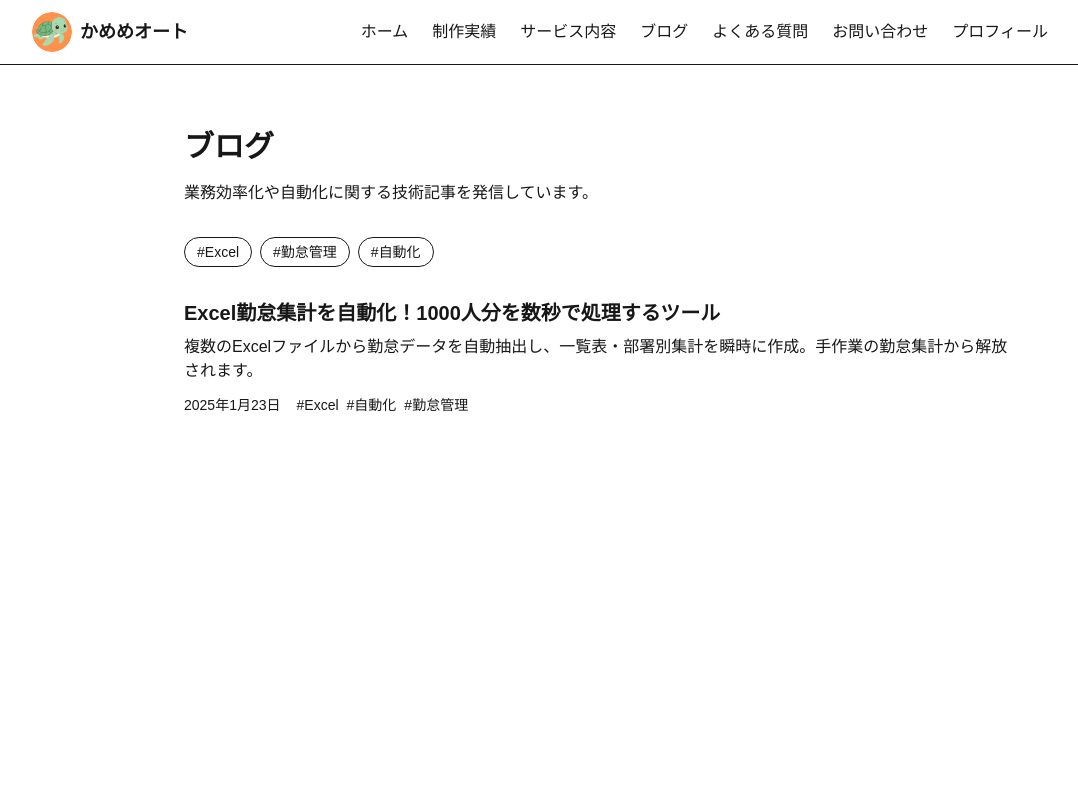
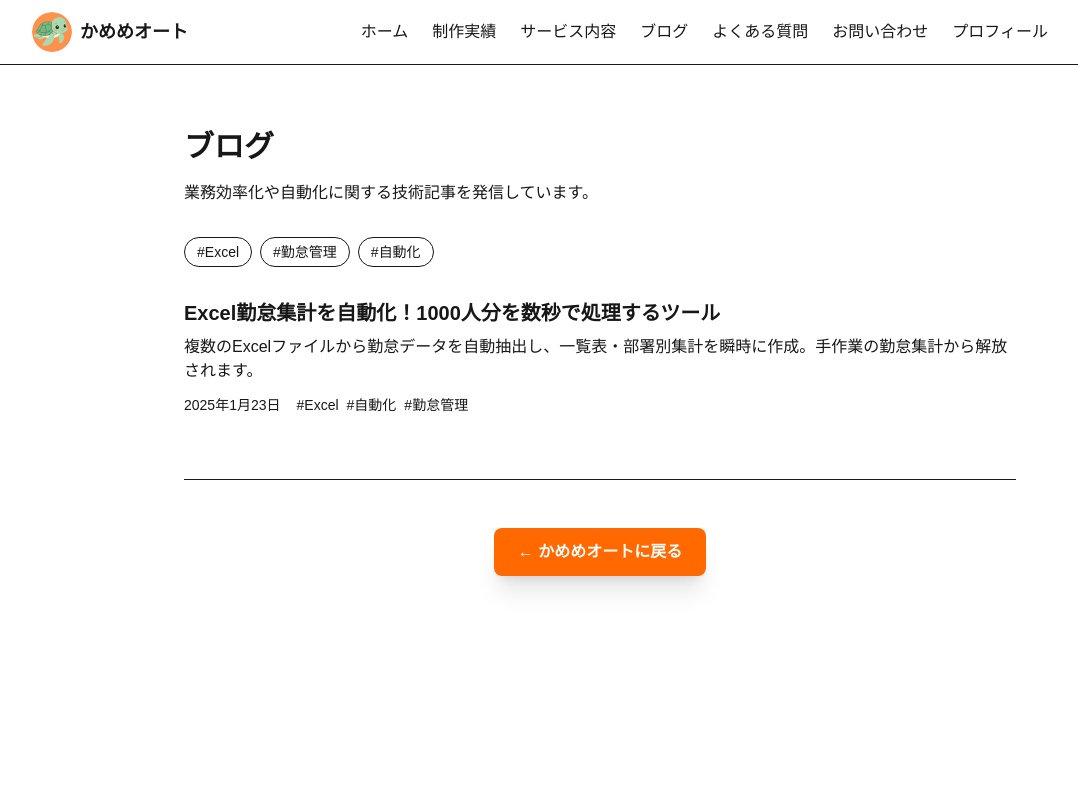
Before and after one commit to kashitaka0119/kameme-portfolio, a Next.js app: page /blog in a window 1280 px wide. Shown: the top 800 px of the page, without its empty margins (40-1118 px from the left). Built offline with nearby package versions, Linux system fonts and the light colour scheme; a web font is replaced by a local one.

Commit message:
かめめオートに戻るボタン追加

```diff
--- a/src/app/blog/[slug]/page.tsx
+++ b/src/app/blog/[slug]/page.tsx
@@ -131,12 +131,20 @@ export default async function BlogPostPage({ params }: Props) {
 
           {/* 記事フッター */}
           <footer className="mt-12 pt-8 border-t border-border">
+            <div className="flex flex-wrap items-center justify-between gap-4">
               <Link
                 href="/blog"
                 className="inline-flex items-center text-auto-primary hover:underline"
               >
                 ← 記事一覧に戻る
               </Link>
+              <Link
+                href="/"
+                className="inline-flex items-center gap-2 bg-orange-500 text-white px-4 py-2 rounded-lg hover:bg-orange-600 transition-colors shadow-xl font-bold"
+              >
+                かめめオートに戻る
+              </Link>
+            </div>
           </footer>
         </article>
       </main>
--- a/src/app/blog/page.tsx
+++ b/src/app/blog/page.tsx
@@ -92,6 +92,16 @@ export default async function BlogPage() {
               ))}
             </div>
           )}
+
+          {/* かめめオートに戻る */}
+          <div className="text-center pt-12 mt-8 border-t border-border pb-4">
+            <Link
+              href="/"
+              className="inline-flex items-center gap-2 bg-orange-500 text-white px-6 py-3 rounded-lg hover:bg-orange-600 transition-colors shadow-xl font-bold"
+            >
+              ← かめめオートに戻る
+            </Link>
+          </div>
         </div>
       </main>
       <Footer />
--- a/src/app/layout.tsx
+++ b/src/app/layout.tsx
@@ -1,3 +1,4 @@
+import type { Metadata } from 'next'
 import localFont from 'next/font/local'
 import Script from 'next/script'
 import { GoogleAnalytics } from '@next/third-parties/google'
@@ -29,13 +30,17 @@ const notoSansJP = localFont({
   fallback: ['Hiragino Sans', 'Yu Gothic', 'Meiryo', 'sans-serif'],
 })
 
+export const metadata: Metadata = {
+  metadataBase: new URL('https://kameme.work'),
+}
+
 export default function RootLayout({
   children,
 }: Readonly<{
   children: React.ReactNode
 }>) {
   return (
-    <html lang="ja" className={notoSansJP.variable}>
+    <html lang="ja" className={notoSansJP.variable} data-scroll-behavior="smooth">
       <body>
         {children}
         <GoogleAnalytics gaId={GA_ID} />
--- a/src/app/profile/page.tsx
+++ b/src/app/profile/page.tsx
@@ -1,6 +1,7 @@
 import type { Metadata } from 'next'
-import ProfileHeader from '@/components/layout/Header'
-import Footer from '@/components/layout/Footer'
+import Link from 'next/link'
+import AutoHeader from '@/components/auto/layout/Header'
+import Footer from '@/components/auto/layout/Footer'
 import HeroSection from '@/components/sections/HeroSection'
 import SkillsSection from '@/components/sections/SkillsSection'
 import ExperienceSection from '@/components/sections/ExperienceSection'
@@ -47,13 +48,23 @@ export default function ProfilePage() {
       >
         メインコンテンツへスキップ
       </a>
-      <ProfileHeader />
+      <AutoHeader />
       <main id="main-content">
         <HeroSection />
         <SkillsSection />
         <ExperienceSection />
         <ServicesSection />
         <ContactSection />
+
+        {/* かめめオートに戻る */}
+        <div className="text-center py-16 bg-orange-50 dark:bg-gray-800">
+          <Link
+            href="/"
+            className="inline-flex items-center gap-2 bg-orange-500 text-white px-8 py-4 rounded-lg hover:bg-orange-600 transition-colors text-lg font-bold shadow-xl"
+          >
+            ← かめめオートに戻る
+          </Link>
+        </div>
       </main>
       <Footer />
     </>
--- a/src/components/sections/HeroSection.tsx
+++ b/src/components/sections/HeroSection.tsx
@@ -18,6 +18,7 @@ export default function HeroSection() {
               src="/images/kameme.png"
               alt="かめめのロゴ - 笑顔のカメのイラスト"
               fill
+              sizes="(max-width: 768px) 128px, 160px"
               className="object-contain"
               priority
             />
--- a/src/components/ui/SectionWrapper.tsx
+++ b/src/components/ui/SectionWrapper.tsx
@@ -23,7 +23,7 @@ export default function SectionWrapper({
         className
       )}
     >
-      <div className="max-w-container mx-auto">
+      <div className="max-w-(--container-max-width) mx-auto">
         {(title || subtitle) && (
           <div className="text-center mb-16">
             {title && (
```
Lines whose indentation alone changed are shown as unchanged.
